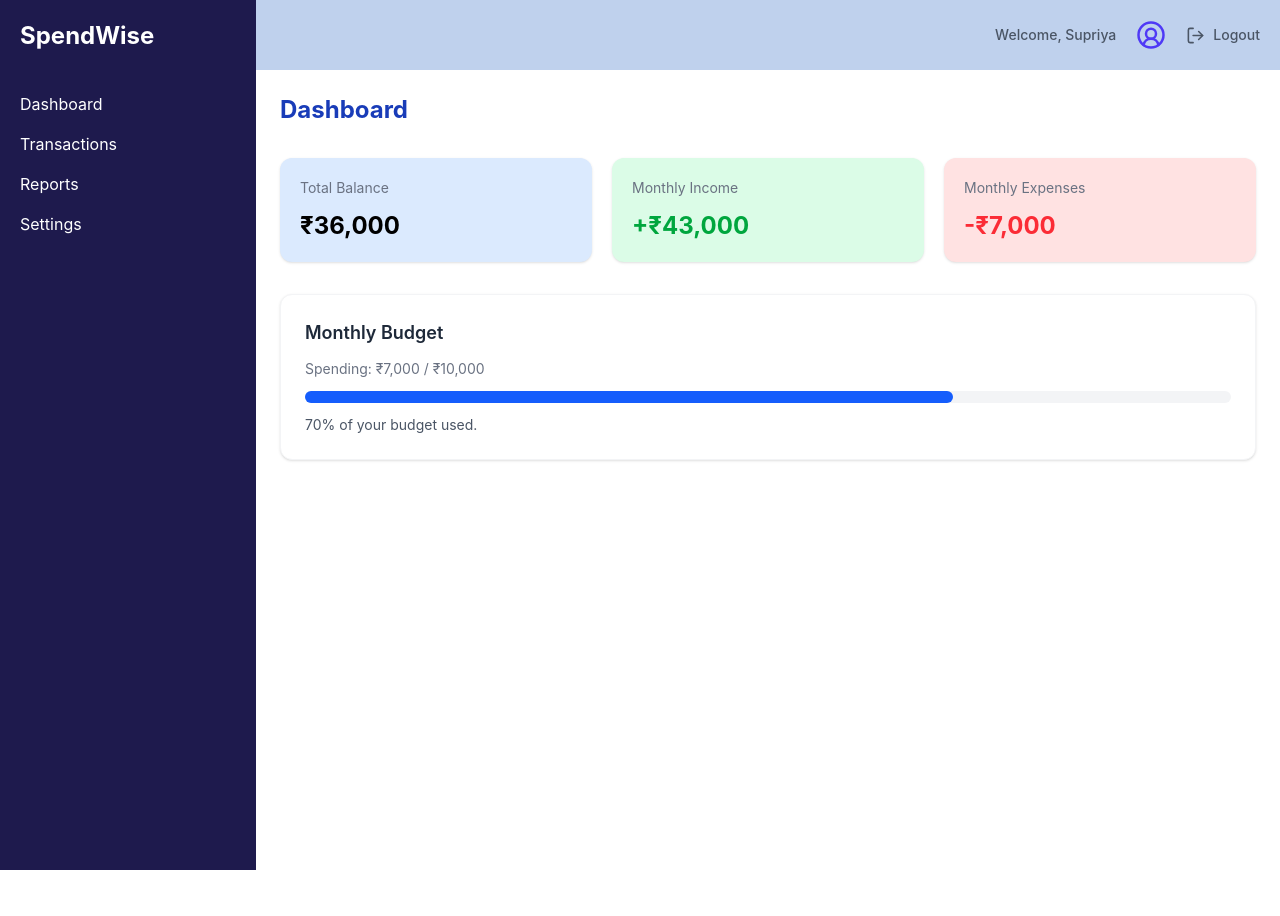
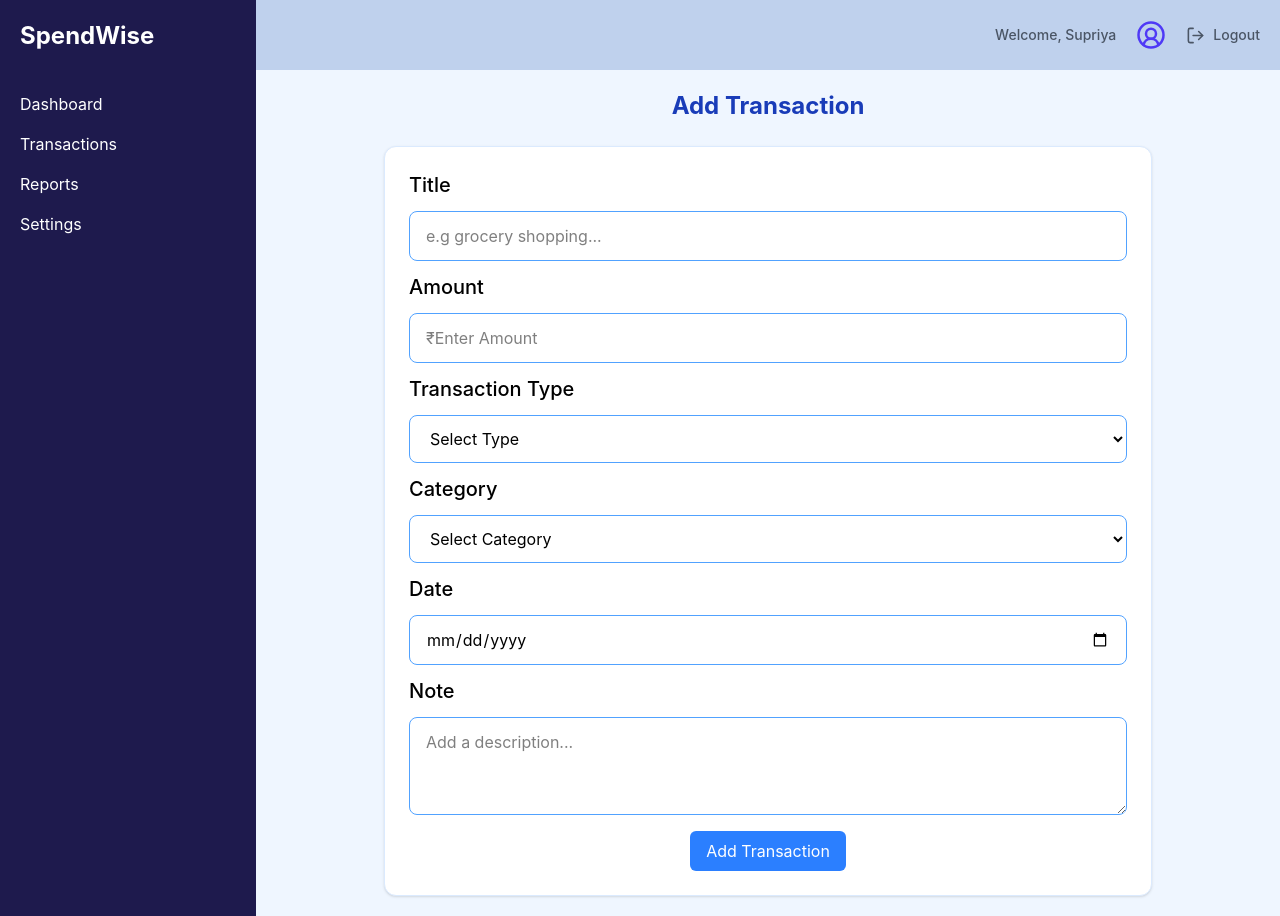
Before and after one commit to beherakiran/SpendWise, a React (Vite) app: page /add-transaction in a window 1280 px wide. Before the commit this address led to /dashboard. Before the commit the page ends 870 px from the top, so only its background shows below. Built offline with nearby package versions, Linux system fonts and the light colour scheme.

Commit message:
build Add Transaction form UI & linked the page to dashboard

```diff
--- a/src/App.jsx
+++ b/src/App.jsx
@@ -5,6 +5,7 @@ import Dashboard from "./pages/Dashboard";
 import Transactions from "./pages/Transactions";
 import Reports from "./pages/Reports";
 import Settings from "./pages/Settings";
+import AddTransactions from "./pages/AddTransactions";
 
 function App() {
   return (
@@ -12,6 +13,7 @@ function App() {
       <Route element={<RootLayout />}>
         <Route path="/dashboard" element={<Dashboard />} />
         <Route path="/transactions" element={<Transactions />} />
+         <Route path="/add-transaction" element={<AddTransactions/>}/>
         <Route path="/reports" element={<Reports />} />
         <Route path="/settings" element={<Settings />} />
       </Route>
--- a/src/pages/AddTransactions.jsx
+++ b/src/pages/AddTransactions.jsx
@@ -0,0 +1,117 @@
+function AddTransactions() {
+  const handleSubmit = (e)=>{
+      e.preventDefault();
+      console.log("form submitted")
+  }
+
+  return (
+    <>
+      <div className="min-h-screen mx-auto p-5 bg-blue-50">
+        <div className="mx-auto max-w-3xl ">
+          <h1 className="mb-6 text-2xl text-center text-blue-800 font-bold">
+            Add Transaction
+          </h1>
+
+          <form  onSubmit={handleSubmit} className="w-full rounded-xl border border-blue-100 p-6 shadow-sm space-y-3 bg-white">
+            <div className="flex flex-col gap-3">
+              <label className="font-medium text-xl" htmlFor="title">
+                Title
+              </label>
+              <input
+                type="text"
+                placeholder="e.g grocery shopping..."
+                name="title"
+                id="title"
+                required
+                className="rounded-lg border border-blue-400 px-4 py-3 outline-none focus:border-blue-500"
+              />
+            </div>
+            <div className="flex flex-col gap-3">
+              <label className="font-medium text-xl" htmlFor="amount">
+                Amount
+              </label>
+              <input
+                type="number"
+                placeholder="₹Enter Amount"
+                id="amount"
+                name="amount"
+                 min="0.01"
+                  step="0.01"
+                required
+                className="rounded-lg border border-blue-400 px-4 py-3 outline-none focus:border-blue-500"
+              />
+            </div>
+            <div className="flex flex-col gap-3">
+              <label htmlFor="type" className="font-medium text-xl">
+                Transaction Type
+              </label>
+
+              <select
+                id="type"
+                name="type"
+                required
+                className="rounded-lg border border-blue-400 px-4 py-3"
+              >
+                <option value="">Select Type</option>
+                <option value="income">Income</option>
+                <option value="expense">Expense</option>
+              </select>
+            </div>
+            <div className="flex flex-col gap-3">
+              <label className="font-medium text-xl" htmlFor="category">
+                Category
+              </label>
+              <select
+                id="category"
+                name="category"
+                required
+                className="rounded-lg border border-blue-400 px-4 py-3 outline-none focus:border-blue-500"
+              >
+                <option value="">Select Category</option>
+                <option value="food">Food</option>
+                <option value="bills">Bills</option>
+                <option value="shopping">Shopping</option>
+                <option value="travel">Travel</option>
+                <option value="personal">Personal</option>
+              </select>
+            </div>
+            <div className="flex flex-col gap-3">
+              <label className="font-medium text-xl" htmlFor="date">
+                Date
+              </label>
+              <input
+                type="date"
+                placeholder="DD/MM/YY"
+                id="date"
+                name="date"
+                required
+                className="rounded-lg border border-blue-400 px-4 py-3 outline-none focus:border-blue-500"
+              />
+            </div>
+            <div className="flex flex-col gap-3">
+              <label className="font-medium text-xl" htmlFor="note">
+                Note
+              </label>
+              <textarea
+                id="note"
+                name="note"
+                placeholder="Add a description..."
+                rows="3"
+                required
+                className="rounded-lg border border-blue-400 px-4 py-3 outline-none focus:border-blue-500"
+              />
+            </div>
+            <button
+              type="submit"
+              className="bg-blue-500 block mx-auto rounded-md px-4 py-2 text-white mt-4 hover:bg-blue-700 transition"
+            >
+              Add Transaction
+            </button>
+          </form>
+        </div>
+      </div>
+    </>
+  );
+}
+
+export default AddTransactions;
--- a/src/pages/Transactions.jsx
+++ b/src/pages/Transactions.jsx
@@ -1,3 +1,5 @@
+import { Link } from "react-router-dom";
+
 function Transactions() {
   const transactions = [
     {
@@ -27,9 +29,9 @@ function Transactions() {
             <h1 className="text-3xl text-blue-800 font-bold">Transactions</h1>
           </div>
 
-          <button className="rounded-lg bg-blue-600 px-5 py-3 text-center text-sm font-medium text-white hover:bg-blue-700">
+          <Link to="/add-transaction" className="rounded-lg bg-blue-600 px-5 py-3 text-center text-sm font-medium text-white hover:bg-blue-700">
             + Add Transaction
-          </button>
+          </Link>
         </div>
         <div className="mb-6 rounded-xl  p-5 shadow-sm">
           <div className="grid grid-cols-1 gap-4 sm:grid-cols-2 lg:grid-cols-4">
```
